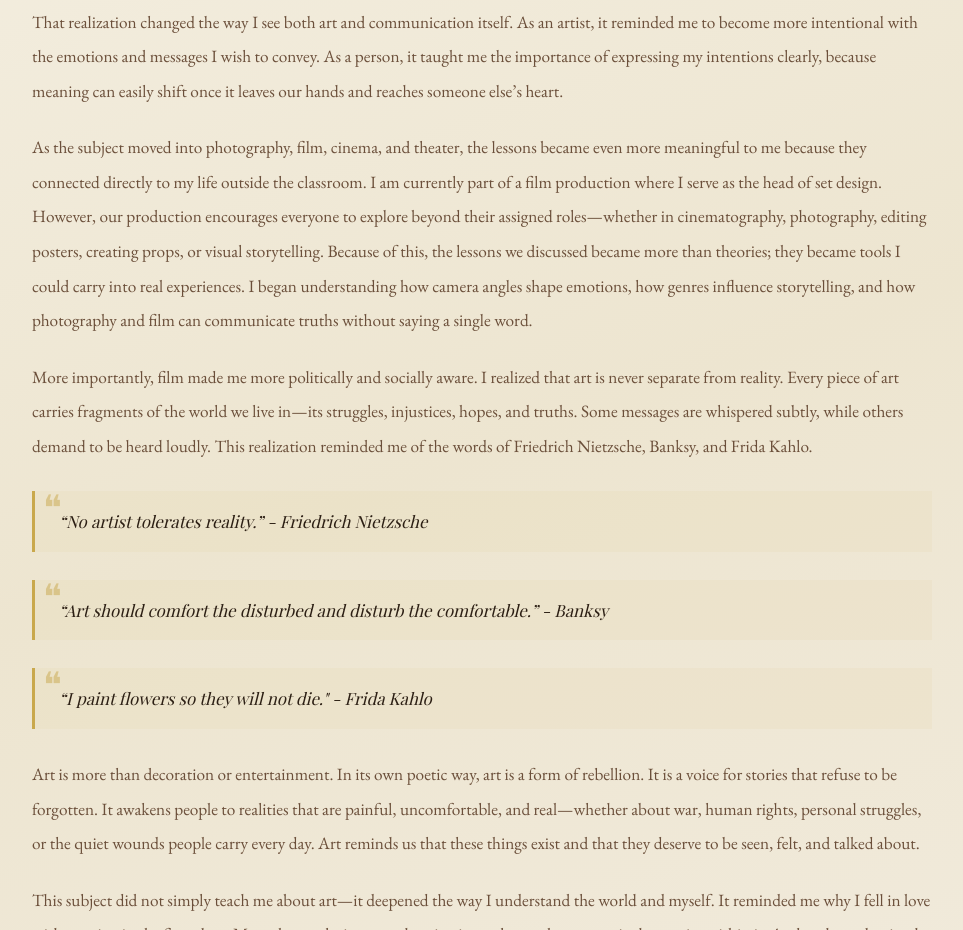
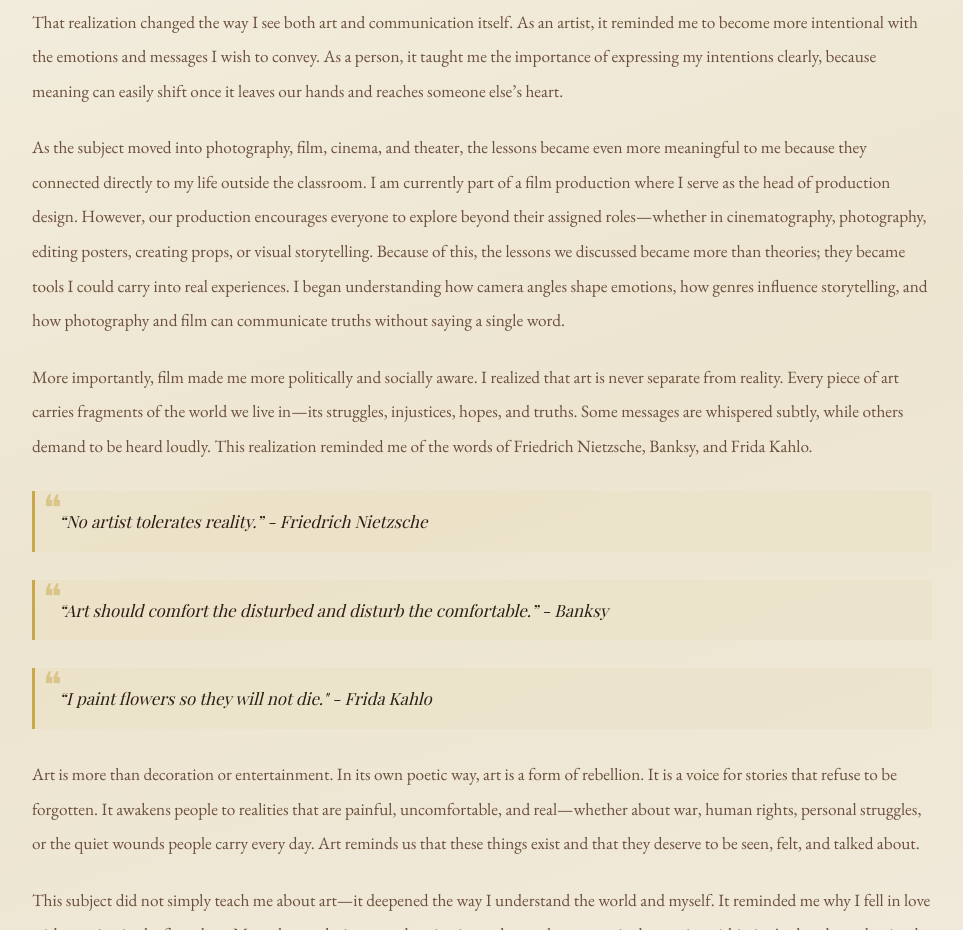
Before and after one commit to nieceljane18nocillado06-netizen/E-Portfolio, a plain HTML site: page index.html in a window 1280 px wide. Shown: the part 2180-3110 px from the top of the page, without its empty margins (158-1121 px from the left). Drawn offline with nearby package versions, Linux system fonts and the light colour scheme; a web font is replaced by a local one.

Commit message:
Update index.html

```diff
--- a/index.html
+++ b/index.html
@@ -278,7 +278,7 @@ body.dark footer{background:#080c18;}
 
       <p>That realization changed the way I see both art and communication itself. As an artist, it reminded me to become more intentional with the emotions and messages I wish to convey. As a person, it taught me the importance of expressing my intentions clearly, because meaning can easily shift once it leaves our hands and reaches someone else’s heart.</p>
 
-      <p>As the subject moved into photography, film, cinema, and theater, the lessons became even more meaningful to me because they connected directly to my life outside the classroom. I am currently part of a film production where I serve as the head of set design. However, our production encourages everyone to explore beyond their assigned roles—whether in cinematography, photography, editing posters, creating props, or visual storytelling. Because of this, the lessons we discussed became more than theories; they became tools I could carry into real experiences. I began understanding how camera angles shape emotions, how genres influence storytelling, and how photography and film can communicate truths without saying a single word.</p>
+      <p>As the subject moved into photography, film, cinema, and theater, the lessons became even more meaningful to me because they connected directly to my life outside the classroom. I am currently part of a film production where I serve as the head of production design. However, our production encourages everyone to explore beyond their assigned roles—whether in cinematography, photography, editing posters, creating props, or visual storytelling. Because of this, the lessons we discussed became more than theories; they became tools I could carry into real experiences. I began understanding how camera angles shape emotions, how genres influence storytelling, and how photography and film can communicate truths without saying a single word.</p>
 
       <p>More importantly, film made me more politically and socially aware. I realized that art is never separate from reality. Every piece of art carries fragments of the world we live in—its struggles, injustices, hopes, and truths. Some messages are whispered subtly, while others demand to be heard loudly. This realization reminded me of the words of Friedrich Nietzsche, Banksy, and Frida Kahlo.</p>
 
```
